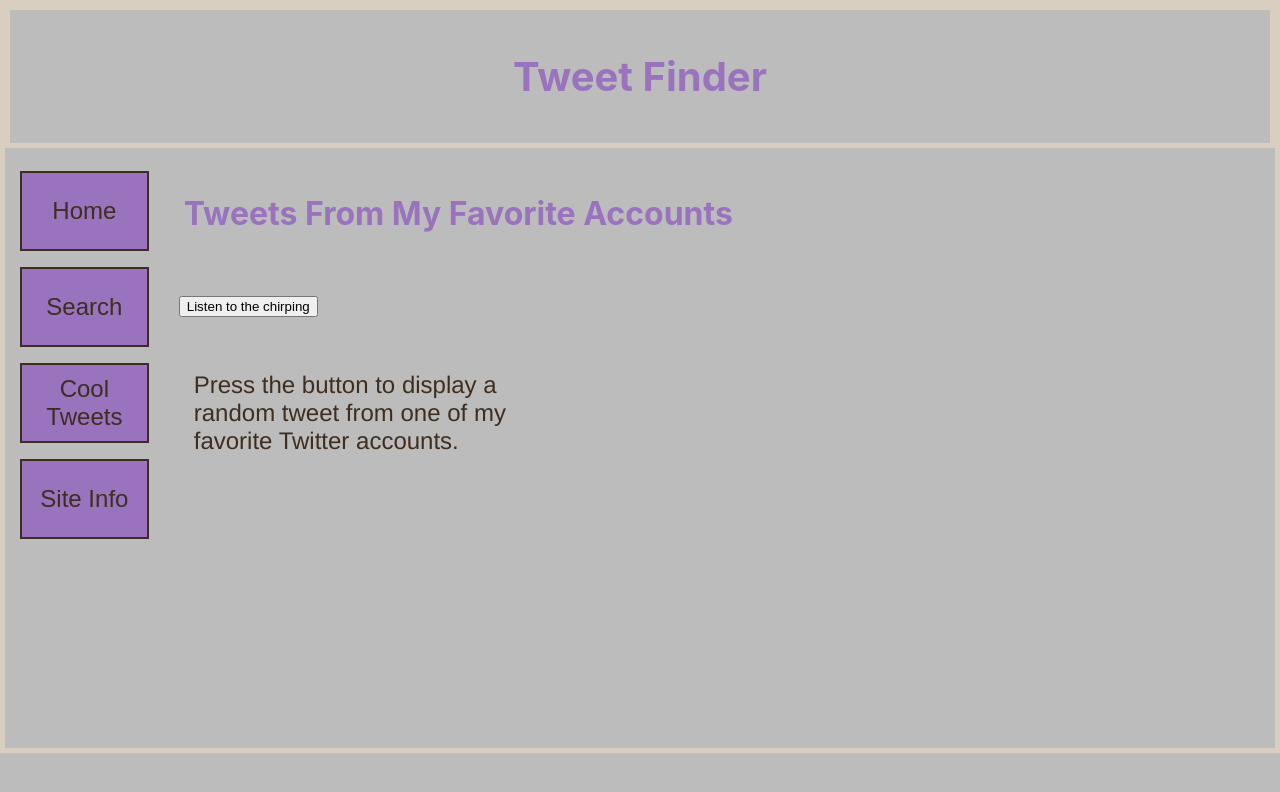
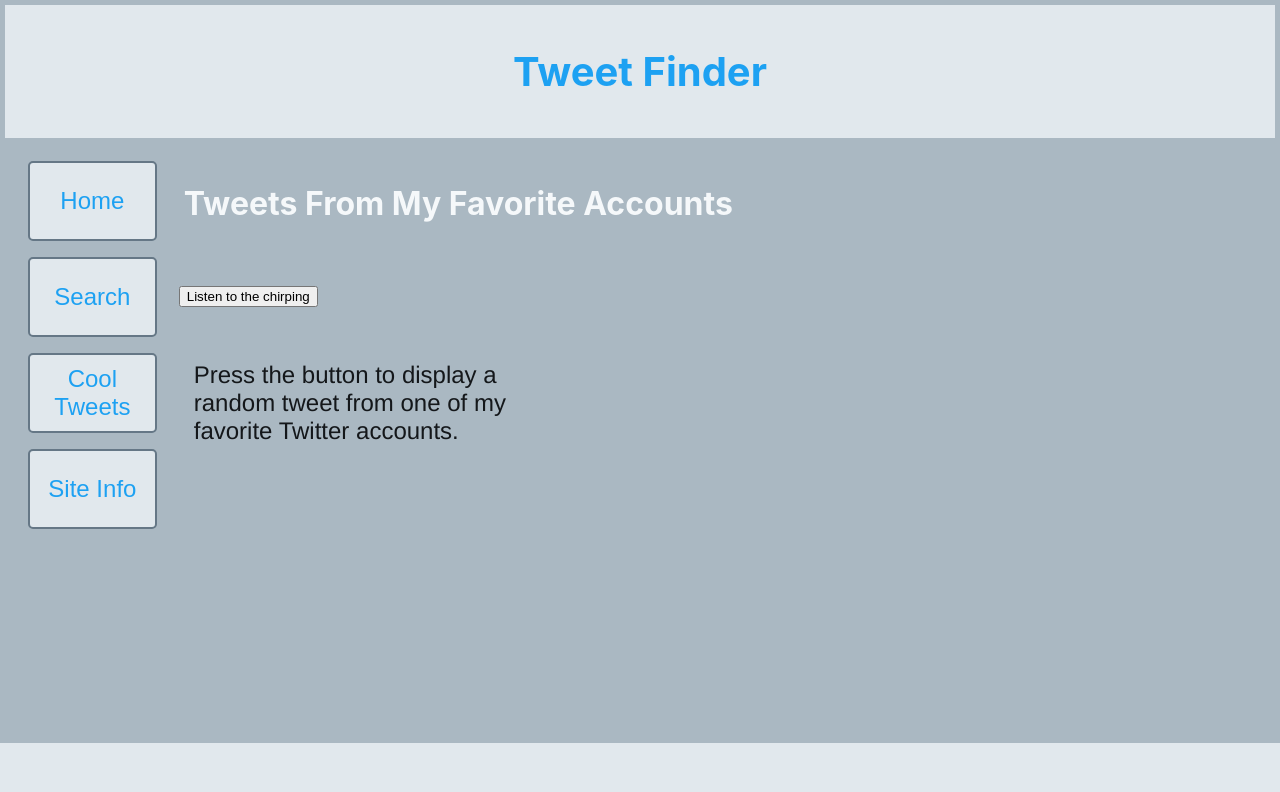
Before and after one commit to Otterwerks/Tweet-Finder, a React (Create React App) app: page / in a window 1280 px wide. Both pictures are taken after a click on the button "Cool Tweets". Shown: the top 792 px of the page. Built offline with nearby package versions, Linux system fonts and the light colour scheme.

Commit message:
Design updates

```diff
--- a/src/App.css
+++ b/src/App.css
@@ -1,9 +1,11 @@
 :root {
-  --color-one: #b3b3b3e0;
-  --color-two: #3D2E20;
-  --color-three: rgb(153, 115, 189);
-  --color-four: #D9CFC1;
-  --color-five: rgb(219, 219, 219);
+  --color-primary: rgb(29, 161, 242);
+  --color-black: rgb(20, 23, 26);
+  --color-dark-gray: rgb(101, 119, 134);
+  --color-light-gray: rgb(170, 184, 194);
+  --color-extra-light-gray: rgb(225, 232, 237);
+  --color-extra-extra-light-gray: rgb(245, 248, 250);
+  --color-white: rgb(255, 255, 255);
 }
 
 [class*="col-"] {
@@ -15,7 +17,7 @@
 }
 
 body {
-  background-color: var(--color-one);
+  background-color: var(--color-extra-light-gray);
 }
 
 @media only screen and (min-width: 768px) {
@@ -29,7 +31,6 @@
   .col-8 {width: 100%;}
   .navButton {width: 100%;}
   .main {min-height: 75vh;}
-  .desktopBorder {border-left: 5px solid var(--color-four);}
 }
 
 * {
@@ -49,19 +50,19 @@
 
 h1 {
   padding: 0px 10px;
-  color: var(--color-three);
+  color: var(--color-primary);
   font-size: 5vh;
   vertical-align: text-top;
   text-align: center;
 }
 h2 {
   padding: 5px;
-  color: var(--color-three);
+  color: var(--color-extra-extra-light-gray);
   font-size: 4vh;
 }
 h3 {
   padding: 0px 5px;
-  color: var(--color-two);
+  color: var(--color-dark-gray);
 }
 
 .tweet {
@@ -69,7 +70,7 @@
 }
 
 .border {
-  border: 5px solid var(--color-four);
+  border: 5px solid var(--color-light-gray);
 }
 
 .bold {
@@ -79,27 +80,30 @@
 .navButton {
   height: 10vh;
   font-size: 3vh;
-  color: var(--color-two);
-  background-color: var(--color-three);
-  border: 2px solid var(--color-two);
-  margin: 1vh 0vh;
+  color: var(--color-primary);
+  background-color: var(--color-extra-light-gray);
+  border: 2px solid var(--color-dark-gray);
+  border-radius: 5px;
+  margin: 1vh 1vh;
+  align-content: stretch;
+  justify-content: center;
 }
 
 .navButton:hover {
-  color: var(--color-three);
-  background-color: var(--color-two);
+  color: var(--color-black);
+  background-color: var(--color-extra-extra-light-gray);
 }
 
 .tweetBorder {
   padding: 10px;
-  border: 5px solid var(--color-two);
+  border: 5px solid var(--color-dark-gray);
   border-radius: 5px 25px 25px;
-  background-color: var(--color-four)
+  background-color: var(--color-extra-extra-light-gray)
 }
 
 .tweetHeader {
   padding: 5px;
-  border: 3px solid var(--color-two);
+  border: 3px solid var(--color-dark-gray);
   border-radius: 5px 25px 10px 10px;
 }
 
@@ -124,26 +128,33 @@
   font-size: 3vh;
 }
 
-.colorOne {
-  color: var(--color-one);
+.primary {
+  color: var(--color-primary);
 }
 
-.colorTwo {
-  color: var(--color-two);
+.black {
+  color: var(--color-black);
 }
 
-.colorThree {
-  color: var(--color-three);
+.dark-gray {
+  color: var(--color-dark-gray);
 }
 
-.colorFour {
-  color: var(--color-four);
+.light-gray {
+  color: var(--color-light-gray);
 }
 
-.colorFive {
-  color: var(--color-five);
+.extra-light-gray {
+  color: var(--color-extra-light-gray);
 }
 
+.extra-extra-light-gray {
+  color: var(--color-extra-extra-light-gray);
+}
+
+.white {
+  color: var(--color-white);
+}
 
 #splash {
   background: linear-gradient(rgba(0, 0, 0, 0.4), rgba(0, 0, 0, 0.4)), url("splash.jpeg");
@@ -157,6 +168,10 @@
   min-height: 75vh;
 }
 
+#page {
+  background-color: var(--color-light-gray);
+}
+
 .no-padding {
   padding: 0px;
 }
--- a/src/App.js
+++ b/src/App.js
@@ -131,7 +131,7 @@
     return (
       <div className="Main border">
         <div className="row">
-          <div className="col-8 border">
+          <div className="col-8">
             <h1 className="bold">Tweet Finder</h1>
           </div>
         </div>
--- a/src/awesometweets.js
+++ b/src/awesometweets.js
@@ -5,15 +5,15 @@
     if (this.props.tweet[0]) {
       switch (this.props.tweet[0].user.screen_name) {
         case "jabrils_":
-          return "Jabrils: He has some really cool videos up on this Youtube channel, I found him because I have a Tello drone and was researching projects for it. One of his projects was to program it to track faces using machine learning, bookmarked for my to-do list!";
+          return <p><strong>Jabrils:</strong> He has some really cool videos up on this Youtube channel, I found him because I have a Tello drone and was researching projects for it. One of his projects was to program it to track faces using machine learning, bookmarked for my to-do list!</p>;
         case "Raspberry_Pi":
-          return "Raspberry Pi: I started playing with Pis a couple years ago. The first thing I did was \'upgrade\' a toy catapult I had with pan/tilt servos and a couple solenoids to fire it, all controlled through a Pi using a touchscreen interface I programmed.";
+          return <p><strong>Raspberry Pi:</strong> I started playing with Pis a couple years ago. The first thing I did was \'upgrade\' a toy catapult I had with pan/tilt servos and a couple solenoids to fire it, all controlled through a Pi using a touchscreen interface I programmed.</p>;
         case "MarkKnopfler":
-          return "Mark Knopfler: A very talented guitarist who I grew up listening to, he just released a new album too!";
+          return <p><strong>Mark Knopfler:</strong> A very talented guitarist who I grew up listening to, he just released a new album too!</p>;
         case "mightycarmods":
-          return "Might Car Mods: These guys can be goofy but they gave me the confidence to start working on my car. I'm a big fan of their early videos on Youtube.";
+          return <p><strong>Might Car Mods:</strong> These guys can be goofy but they gave me the confidence to start working on my car. I'm a big fan of their early videos on Youtube.</p>;
         case "aantonop":
-          return "Andreas Antonopoulos: You've probably heard of Bitcoin but maybe you haven't heard of Andreas. If you are interested to learn more about cryptocurrency, this guy is my go-to source of well explained and unbiased knowledge.";
+          return <p><strong>Andreas Antonopoulos:</strong> You've probably heard of Bitcoin but maybe you haven't heard of Andreas. If you are interested to learn more about cryptocurrency, this guy is my go-to source of well explained and unbiased knowledge.</p>;
         default:
           return "I don't know anything about this account, how did it get here?";
       }
@@ -41,7 +41,7 @@
           </div>
           <div className="row">
             <div className="col-3">
-              <div className="textBox medium colorTwo">
+              <div className="textBox medium black">
                 <p>{this.showDescription()}</p>
               </div>
             </div>
--- a/src/home.js
+++ b/src/home.js
@@ -7,7 +7,7 @@
           <div className="row">
           <div className="col-1"></div>
             <div className="col-4">
-              <p className="textBox large colorFive bold">Search Twitter for Tweets from your favorite users, or view some of mine.</p>
+              <p className="textBox large extra-extra-light-gray bold">Search Twitter for Tweets from your favorite users, or view some of mine.</p>
             </div>
           </div>
         </div>
```
Also changed, not shown: 12 other files (tests, documents, lock files or other folders).
